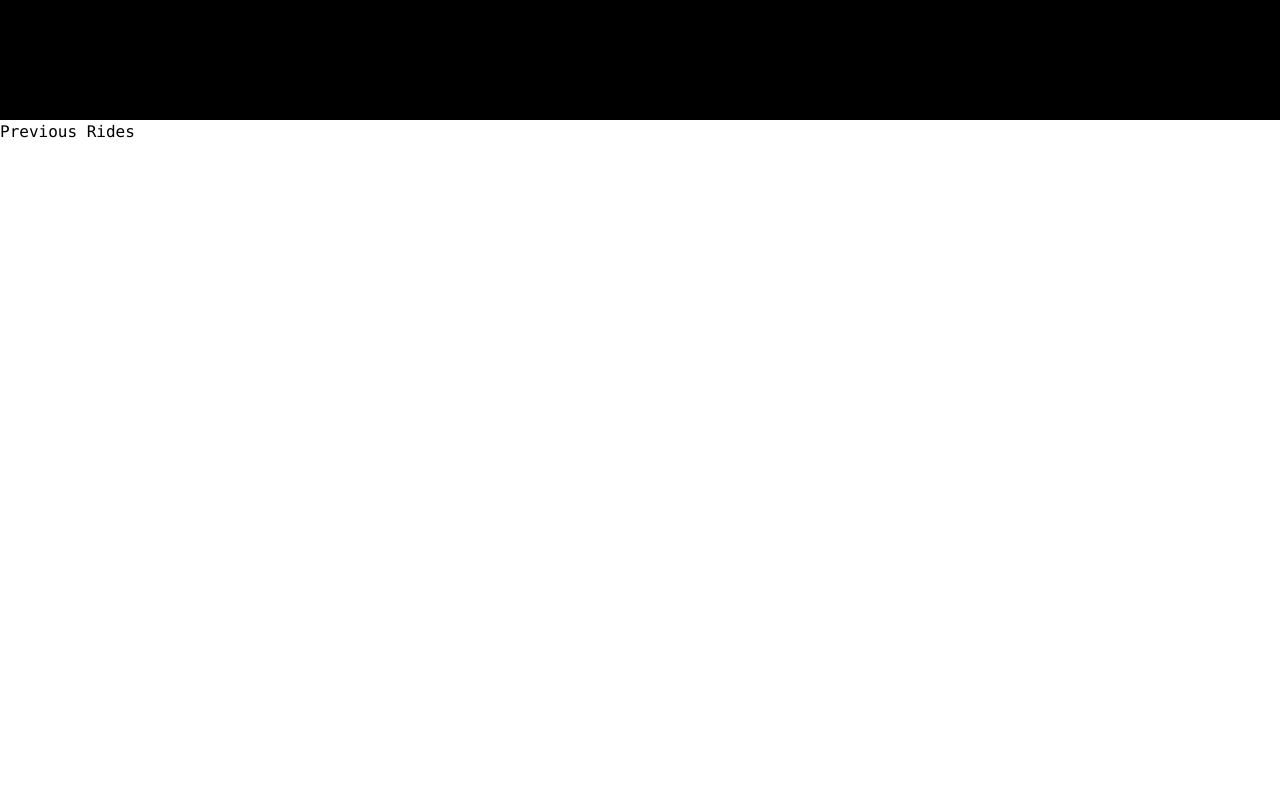
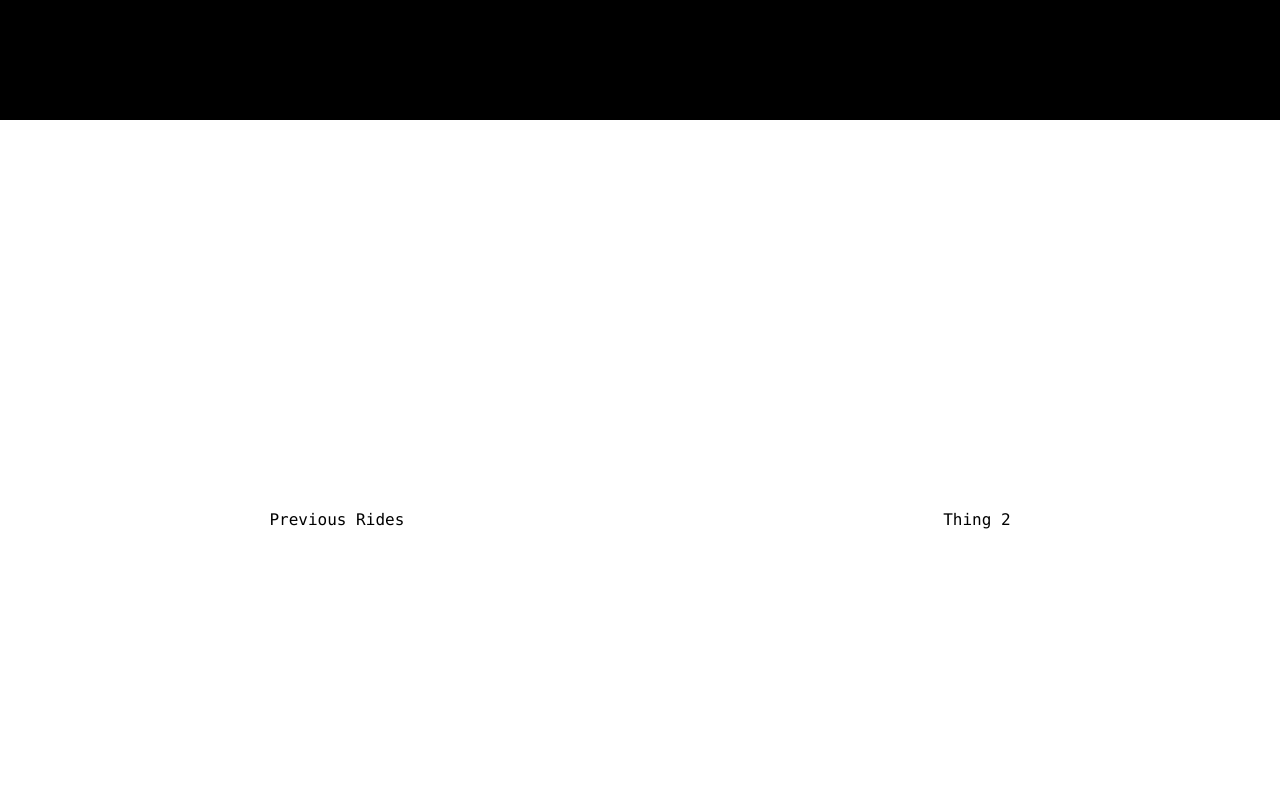
Before and after one commit to Edison-Wei/SFU_CyclingClub, a Next.js app in the folder sfu_bikingclub/: page / in a window 1280 px wide. Shown: the part 1640-2440 px from the top of the page. Built offline with nearby package versions, Linux system fonts and the light colour scheme.

Commit message:
Updated page  components and testing fetch function

```diff
--- a/sfu_bikingclub/src/app/About/page.js
+++ b/sfu_bikingclub/src/app/About/page.js
@@ -0,0 +1,3 @@
+export default function About() {
+    return <></>
+}
--- a/sfu_bikingclub/src/app/Body.js
+++ b/sfu_bikingclub/src/app/Body.js
@@ -1,10 +1,38 @@
+"use client"
 import TextWithButton from "./components/TextWithButton"
+import { useEffect, useState } from "react";
 
-const link = "https://www.sfu.ca/";
+const DATA_SOURCE_URL = "http://jsonplaceholder.typicode.com/todos";
+
+// This for local things
+async function fetchDemoData() {
+    try {
+        const res = await axios.get(
+            "http://jsonplaceholder.typicode.com/todos"
+        );
+        console.log(res)
+        return res.json();
+    } catch(error) {
+        console.error("Error: ", error);
+        return null;
+    }
+}
 
 export default function Body() {
+    // const [data, setData] = useState();
+
+    // // Just fetch is for actual api calls outside
+    // useEffect(() => {
+    //     fetch(DATA_SOURCE_URL).then((res) => {
+    //         return res.json()
+    //     }).then((data) => {
+    //         console.log(data);
+    //     });
+    // }, []);
+    // console.log(data);
+
     return (
-        <div className="" >
+        <div className="">
             <div className="flex justify-around items-center md:h-[400px] lg:h-[600px] xl:h-[800px] bg-black text-white">
                 <div className="">
                     <TextWithButton title={"Upcoming Rides!"} text={"Come join us on any of our upcoming rides!"} stext={""} link={"https://www.strava.com/clubs/1079967"} linkName={"Strava"}></TextWithButton>
@@ -13,9 +41,12 @@ export default function Body() {
                     Strava club shown here
                 </div>
             </div>
-            <div className="md:h-[400px] lg:h-[600px] xl:h-[800px]">
+            <div className="flex justify-around items-center md:h-[400px] lg:h-[600px] xl:h-[800px]">
                 <div>
                     Previous Rides
+                </div>
+                <div>
+                    Thing 2
                 </div>
             </div>
             <div className="flex justify-around md:h-[400px] lg:h-[600px] xl:h-[850px] items-center bg-black text-white">
@@ -24,7 +55,7 @@ export default function Body() {
                     alt={"Group photo of the Cycling Club (Once it happens)"}
                     className="h-auto w-auto"/>
                 </div>
-                <TextWithButton title={"Join Our Riding Community"} text={"Hello World!"} stext={"Ready To Join the SFU Cycling Club?"} link={link} linkName={"Discord"} />
+                <TextWithButton title={"Join Our Riding Community"} text={"Hello World!"} stext={"Ready To Join the SFU Cycling Club?"} link={"https://www.sfu.ca/"} linkName={"Discord"} />
             </div>
         </div>
     )
--- a/sfu_bikingclub/src/app/Events/page.js
+++ b/sfu_bikingclub/src/app/Events/page.js
@@ -0,0 +1,3 @@
+export default function Events() {
+    return <></>
+}
--- a/sfu_bikingclub/src/app/components/TextWithButton.js
+++ b/sfu_bikingclub/src/app/components/TextWithButton.js
@@ -1,5 +1,5 @@
 /**
- * Creates an Text secrtion with Title, Text/Text array, Link to place
+ * Creates an Text section with Title, Text/Text array, Link to place
  * Title: Title of that section
  * @param {title, text, link, linkName} param0
  * @returns
--- a/sfu_bikingclub/src/app/layout.js
+++ b/sfu_bikingclub/src/app/layout.js
@@ -12,7 +12,7 @@ export const metadata = {
 export default function RootLayout({ children }) {
   return (
     <html lang="en">
-      <body className="font-Inter">
+      <body className="font-Inter" suppressHydrationWarning={true}>
         <main> {children} </main>
         <Footer />
       </body>
```
Also changed, not shown: sfu_bikingclub/src/app/components/Strava.js (deleted, +0 -10 lines).
